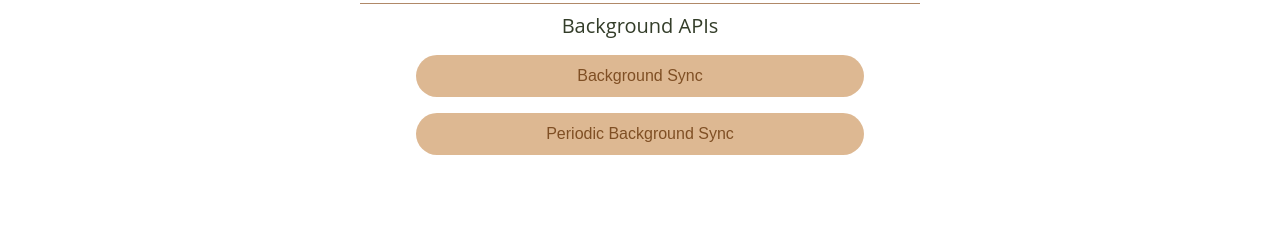
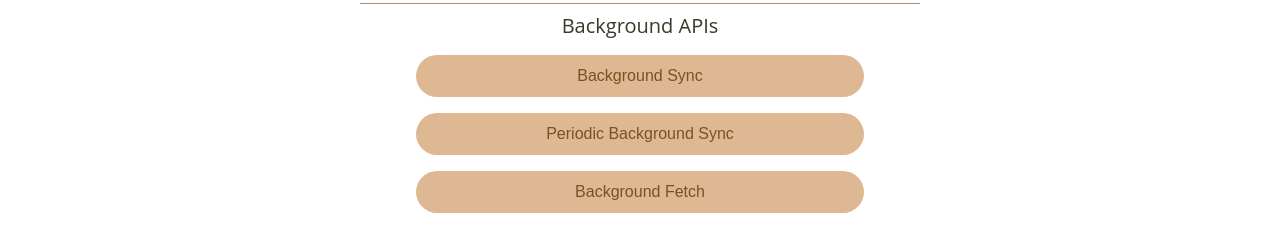
Before and after one commit to shivam-kadwade/javascript-in-background, a plain HTML site: page background-apis/index.html in a window 1280 px wide. Shown: the part 73-324 px from the top of the page. Drawn offline with Linux system fonts and the light colour scheme.

Commit message:
Added button for background fetch

```diff
--- a/background-apis/index.html
+++ b/background-apis/index.html
@@ -16,6 +16,7 @@
         <h2>Background APIs</h2>
         <button id="btnBgSync">Background Sync</button>
         <button id="btnPerBgSync">Periodic Background Sync</button>
+        <button id="btnBgFetch">Background Fetch</button>
     </section>
 </main>
 </div>
```
